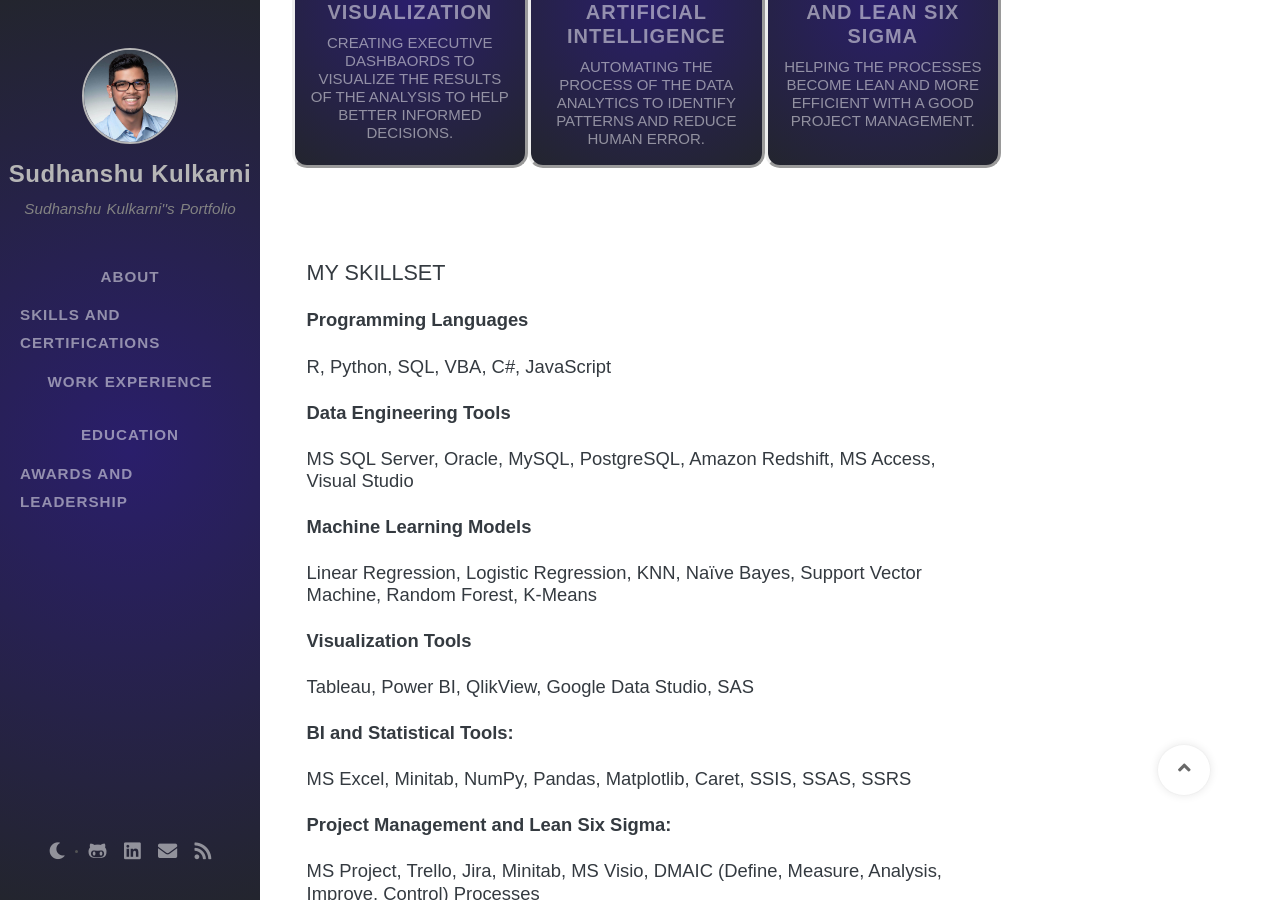
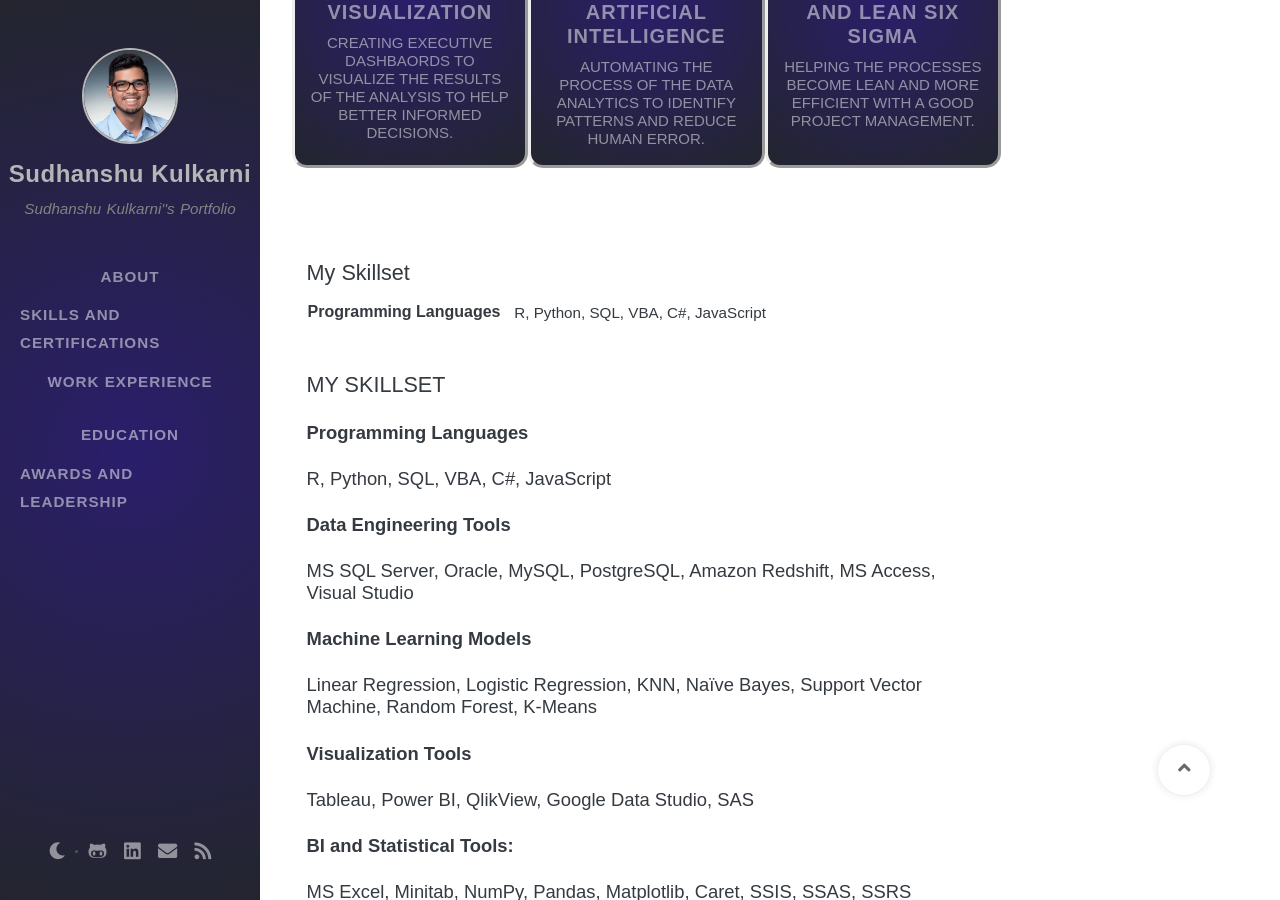
Before and after one commit to skulkarni218/skulkarni218.github.io, a Jekyll site: the page built from tabs/skills_certifications.md, in a window 1280 px wide and 900 px high, scrolled down 668 px. Built offline with Jekyll 4.4.1, drawn with Linux system fonts in a browser that asks for light colours; nearby versions of some CDN libraries; some web fonts are replaced; comment, search, counter and statistics services are not loaded.

Commit message:
Update skills_certifications.md

```diff
--- a/tabs/skills_certifications.md
+++ b/tabs/skills_certifications.md
@@ -154,6 +154,18 @@ title: Skills and Certifications
 	</div>
 </div>
 <br><br>
+
+<div>
+<h2>My Skillset</h2>
+</div>
+<table>
+	<tr>
+		<th scope="row"><strong>Programming Languages</strong></th>
+		<td>R, Python, SQL, VBA, C#, JavaScript</td>
+	</tr>
+</table>
+
+
 <h2 data-toc-skip>MY SKILLSET</h2>
 #### **Programming Languages**
 #### R, Python, SQL, VBA, C#, JavaScript
```
